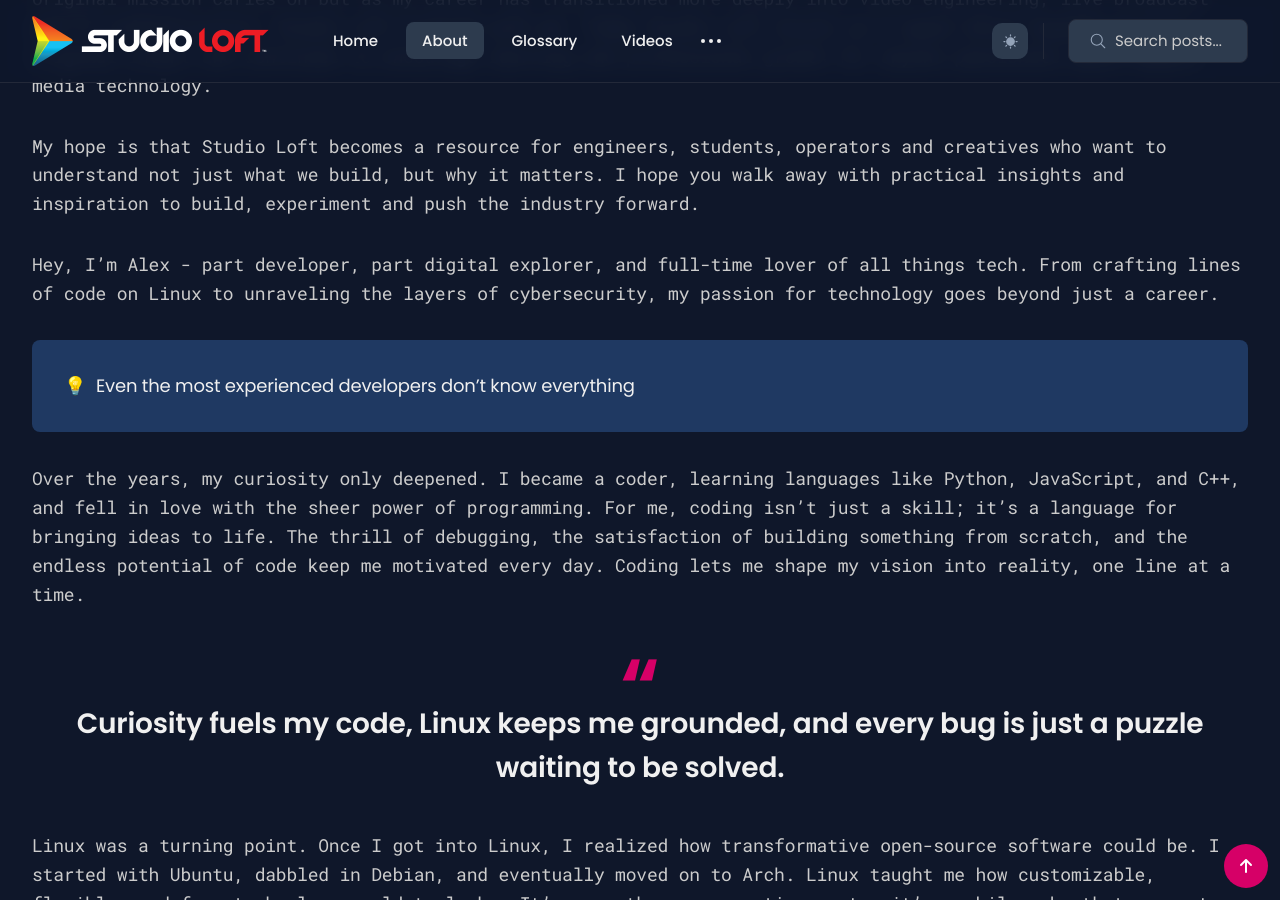
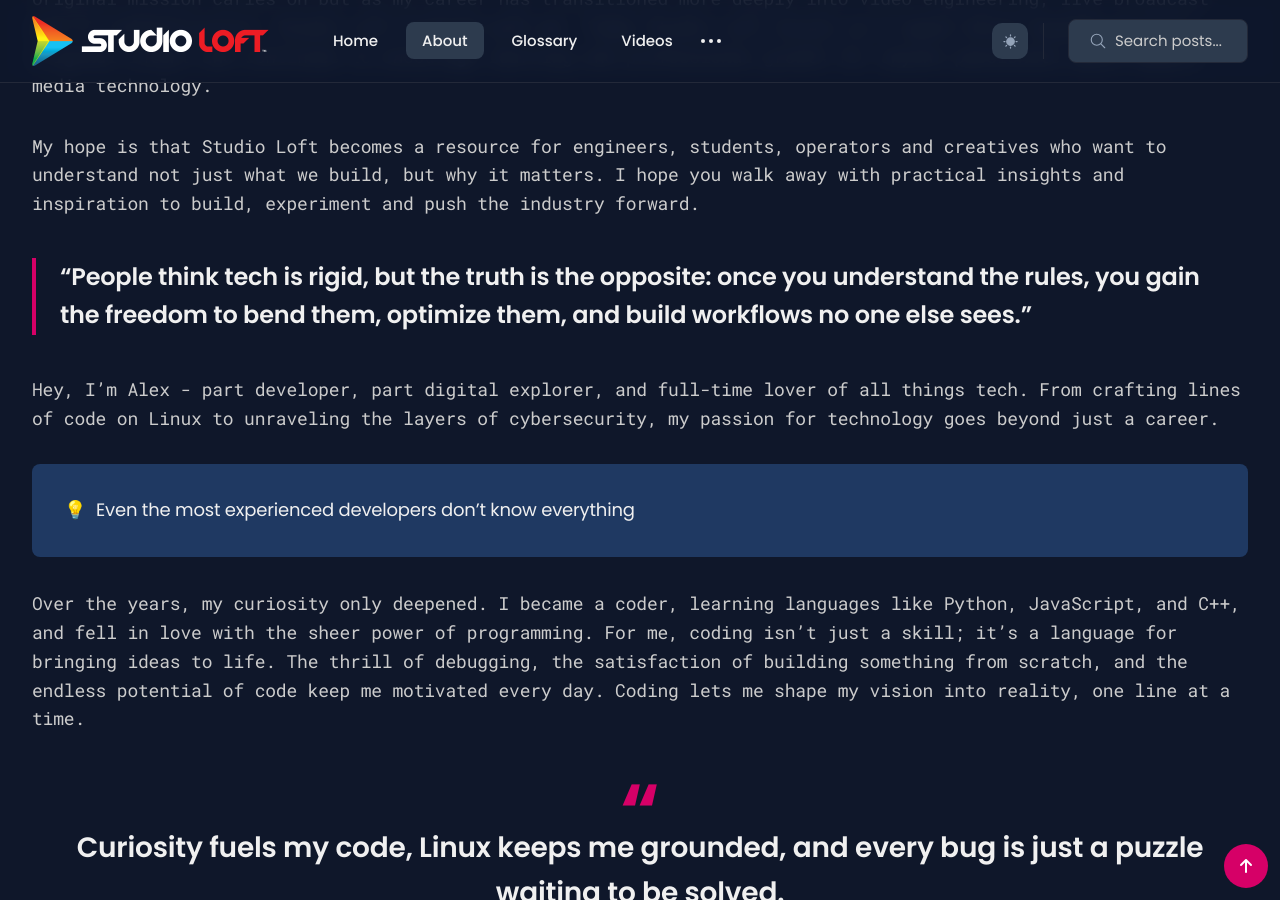
Before and after one commit to studioloft/studioloft.github.io, a Jekyll site: the page built from _pages/about.md, in a window 1280 px wide and 900 px high, scrolled down 1161 px. Built offline with Jekyll 4.4.1, drawn with Linux system fonts in a browser that asks for light colours.

Commit message:
update about

```diff
--- a/_pages/about.md
+++ b/_pages/about.md
@@ -57,7 +57,8 @@ Hi, I'm Gavin Hornak - I am a a full-time Broadcast Engineering and IT Technolog
 
 My hope is that Studio Loft becomes a resource for engineers, students, operators and creatives who want to understand not just what we build, but why it matters. I hope you walk away with practical insights and inspiration to build, experiment and push the industry forward.
 
-
+{: .q-left }
+> “People think tech is rigid, but the truth is the opposite: once you understand the rules, you gain the freedom to bend them, optimize them, and build workflows no one else sees.”
 
 
 
```
